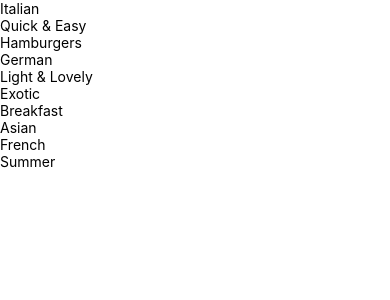
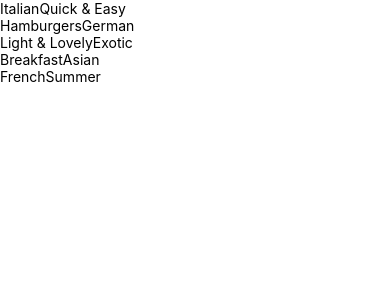
Before and after one commit to CarlosBerry/menuReact, a React Native app: screen / in a window 390 px wide. Shown: the top 300 px of the page. Built offline with nearby package versions, Linux system fonts and the light colour scheme.

Commit message:
number of columns in categories Screen

```diff
--- a/screen/categorieScreen.js
+++ b/screen/categorieScreen.js
@@ -12,7 +12,8 @@ function CategorieScreen(){
     return <FlatList
     data={CATEGORIES}
     keyExtractor={(item)=>item.id}
-    renderItem={renderCategoryItem}/>
+    renderItem={renderCategoryItem}
+    numColumns={2}/>
 }
 
 export default CategorieScreen;
```
